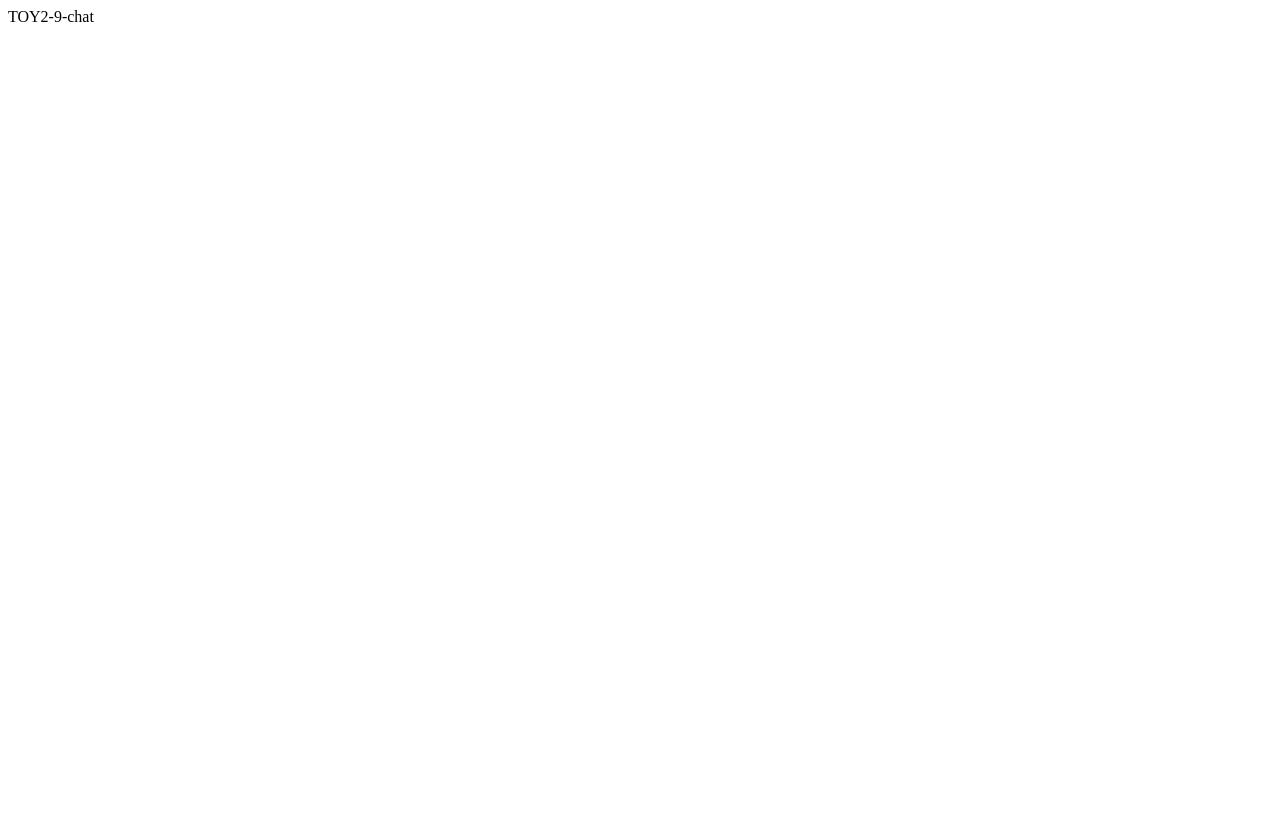
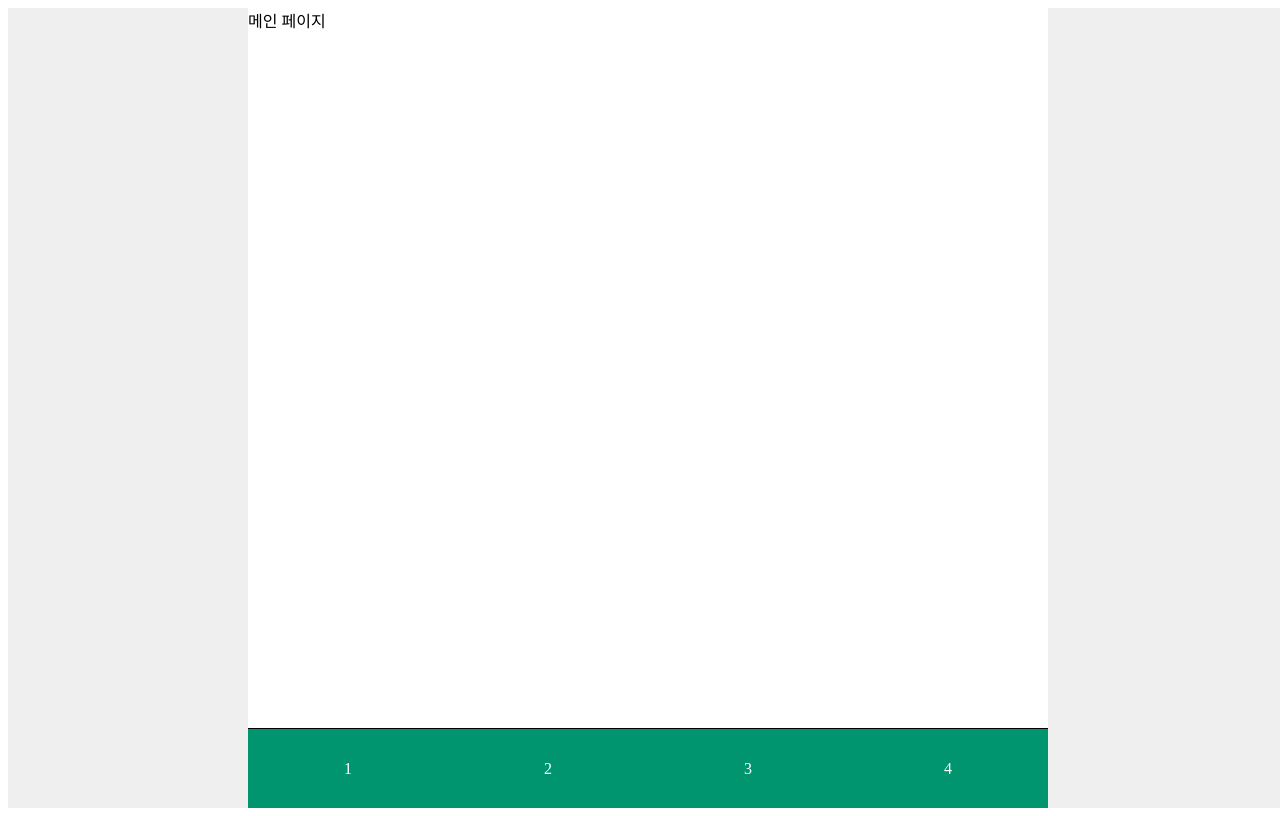
Before and after one commit to KDT1-FE/Y_FE_Toy2, a Next.js app: page / in a window 1280 px wide. Built offline with nearby package versions, Linux system fonts and the light colour scheme.

Commit message:
Feat: 하단 메뉴바 생성(이미지 미적용)

```diff
--- a/src/app/globals.css
+++ /dev/null
@@ -1,107 +0,0 @@
-:root {
-  --max-width: 1100px;
-  --border-radius: 12px;
-  --font-mono: ui-monospace, Menlo, Monaco, 'Cascadia Mono', 'Segoe UI Mono',
-    'Roboto Mono', 'Oxygen Mono', 'Ubuntu Monospace', 'Source Code Pro',
-    'Fira Mono', 'Droid Sans Mono', 'Courier New', monospace;
-
-  --foreground-rgb: 0, 0, 0;
-  --background-start-rgb: 214, 219, 220;
-  --background-end-rgb: 255, 255, 255;
-
-  --primary-glow: conic-gradient(
-    from 180deg at 50% 50%,
-    #16abff33 0deg,
-    #0885ff33 55deg,
-    #54d6ff33 120deg,
-    #0071ff33 160deg,
-    transparent 360deg
-  );
-  --secondary-glow: radial-gradient(
-    rgba(255, 255, 255, 1),
-    rgba(255, 255, 255, 0)
-  );
-
-  --tile-start-rgb: 239, 245, 249;
-  --tile-end-rgb: 228, 232, 233;
-  --tile-border: conic-gradient(
-    #00000080,
-    #00000040,
-    #00000030,
-    #00000020,
-    #00000010,
-    #00000010,
-    #00000080
-  );
-
-  --callout-rgb: 238, 240, 241;
-  --callout-border-rgb: 172, 175, 176;
-  --card-rgb: 180, 185, 188;
-  --card-border-rgb: 131, 134, 135;
-}
-
-@media (prefers-color-scheme: dark) {
-  :root {
-    --foreground-rgb: 255, 255, 255;
-    --background-start-rgb: 0, 0, 0;
-    --background-end-rgb: 0, 0, 0;
-
-    --primary-glow: radial-gradient(rgba(1, 65, 255, 0.4), rgba(1, 65, 255, 0));
-    --secondary-glow: linear-gradient(
-      to bottom right,
-      rgba(1, 65, 255, 0),
-      rgba(1, 65, 255, 0),
-      rgba(1, 65, 255, 0.3)
-    );
-
-    --tile-start-rgb: 2, 13, 46;
-    --tile-end-rgb: 2, 5, 19;
-    --tile-border: conic-gradient(
-      #ffffff80,
-      #ffffff40,
-      #ffffff30,
-      #ffffff20,
-      #ffffff10,
-      #ffffff10,
-      #ffffff80
-    );
-
-    --callout-rgb: 20, 20, 20;
-    --callout-border-rgb: 108, 108, 108;
-    --card-rgb: 100, 100, 100;
-    --card-border-rgb: 200, 200, 200;
-  }
-}
-
-* {
-  box-sizing: border-box;
-  padding: 0;
-  margin: 0;
-}
-
-html,
-body {
-  max-width: 100vw;
-  overflow-x: hidden;
-}
-
-body {
-  color: rgb(var(--foreground-rgb));
-  background: linear-gradient(
-      to bottom,
-      transparent,
-      rgb(var(--background-end-rgb))
-    )
-    rgb(var(--background-start-rgb));
-}
-
-a {
-  color: inherit;
-  text-decoration: none;
-}
-
-@media (prefers-color-scheme: dark) {
-  html {
-    color-scheme: dark;
-  }
-}
--- a/src/app/layout.tsx
+++ b/src/app/layout.tsx
@@ -7,7 +7,9 @@ export default function RootLayout({ children }: { children: React.ReactNode })
     return (
         <html lang="en">
             <StyledComponentsRegistry>
-                <Body>{children}</Body>
+                <Body>
+                    <Container>{children}</Container>
+                </Body>
             </StyledComponentsRegistry>
         </html>
     );
@@ -15,7 +17,21 @@ export default function RootLayout({ children }: { children: React.ReactNode })
 
 const Body = styled.body`
     margin: 0;
+    width: 100vw;
+    height: 100vh;
+    background-color: #efefef;
     * {
         box-sizing: border-box;
     }
 `;
+
+const Container = styled.div`
+    width: 100%;
+    max-width: 800px;
+    height: 100%;
+
+    margin: 0 auto;
+    position: relative;
+
+    background-color: #fff;
+`;
--- a/src/app/page.tsx
+++ b/src/app/page.tsx
@@ -1,7 +1,10 @@
+import Navigation from '@/components/Navigation';
+
 export default function Home() {
     return (
         <main>
-            <div>TOY2-9-chat</div>
+            <div>메인 페이지</div>
+            <Navigation></Navigation>
         </main>
     );
 }
--- /dev/null
+++ b/src/components/Navigation.tsx
@@ -0,0 +1,55 @@
+'use client';
+
+import styled from 'styled-components';
+
+export default function Navigation() {
+    return (
+        <NavigationContainer>
+            <NavigationBox>
+                <NavigationAnchor href="#">1</NavigationAnchor>
+            </NavigationBox>
+            <NavigationBox>
+                <NavigationAnchor href="#">2</NavigationAnchor>
+            </NavigationBox>
+            <NavigationBox>
+                <NavigationAnchor href="#">3</NavigationAnchor>
+            </NavigationBox>
+            <NavigationBox>
+                <NavigationAnchor href="#">4</NavigationAnchor>
+            </NavigationBox>
+        </NavigationContainer>
+    );
+}
+
+const NavigationContainer = styled.div`
+    width: 100%;
+    height: 80px;
+
+    position: absolute;
+    bottom: 0;
+
+    display: flex;
+
+    background-color: #00956e;
+    border-top: 1px solid black;
+`;
+
+const NavigationBox = styled.div`
+    width: 25%;
+    height: 100%;
+`;
+
+const NavigationAnchor = styled.a`
+    color: white;
+    width: 100%;
+    height: 100%;
+
+    display: flex;
+    justify-content: center;
+    align-items: center;
+
+    text-decoration: none;
+    &:hover {
+        color: #efefef;
+    }
+`;
--- a/tsconfig.json
+++ b/tsconfig.json
@@ -22,6 +22,6 @@
             "@/*": ["./src/*"]
         }
     },
-  "include": ["next-env.d.ts", "**/*.ts", "**/*.tsx", ".next/types/**/*.ts"],
+    "include": ["next-env.d.ts", "**/*.ts", "**/*.tsx", ".next/types/**/*.ts", "src/lib/registry.js"],
     "exclude": ["node_modules"]
 }
```
Also changed, not shown: src/app/page.module.css (deleted, +0 -229 lines). Lines whose indentation alone changed are shown as unchanged.
